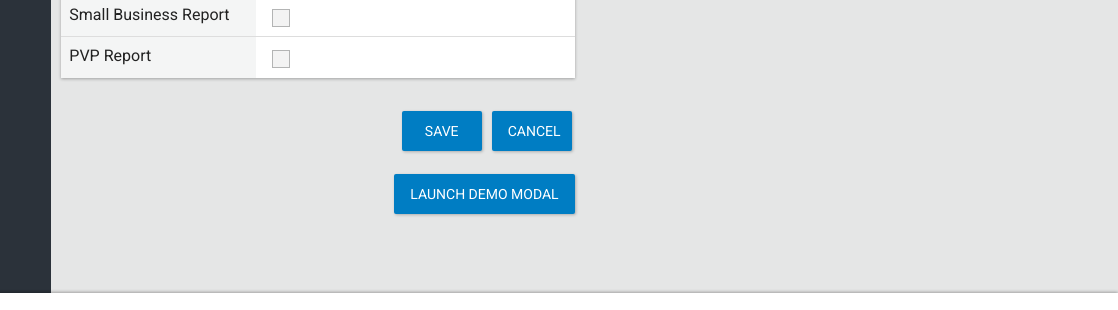
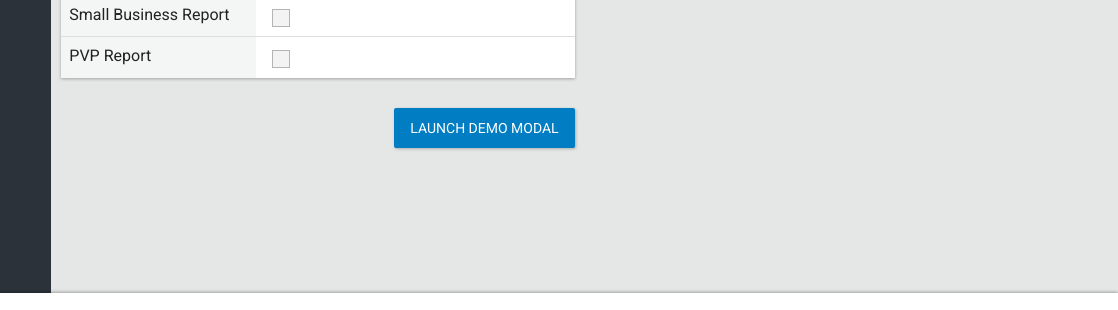
Before and after one commit to bahuzz/presidium, a website: page report.html in a window 1280 px wide. Shown: the part 443-753 px from the top of the page, 162-1280 px from the left. Drawn offline with nearby package versions, Linux system fonts and the light colour scheme.

Commit message:
Fix for report settings

```diff
--- a/report.html
+++ b/report.html
@@ -314,7 +314,7 @@
 
 									</table>
 
-									<div class="btns tar clearfix">
+									<div class="btns tar clearfix edit-field">
 										<button class="btn btn-primary" id="check-save">Save</button>
 										<button class="btn btn-primary">Cancel</button>
 									</div><!-- clearfix -->
```
